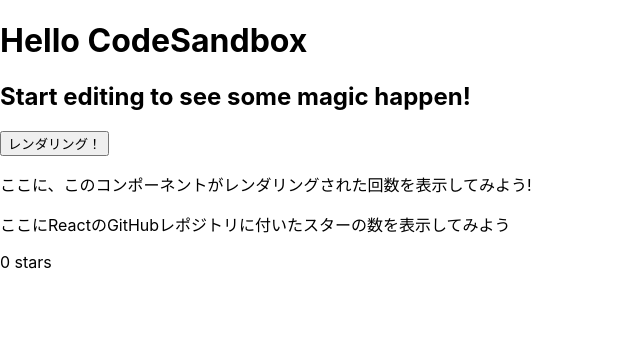
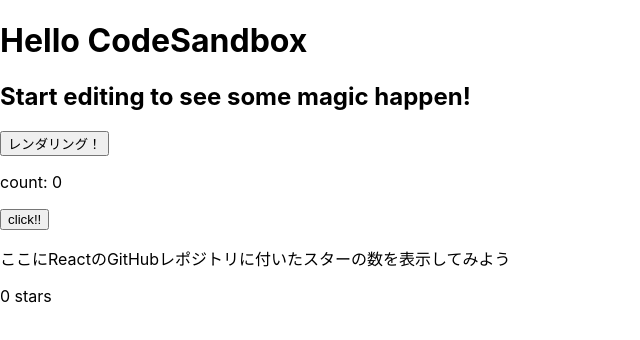
Before and after one commit to kooooichi24/use-effect-demo, a Next.js app: page / in a window 1280 px wide. Shown: the top 340 px of the page, without its empty margins (0-640 px from the left). Built offline with nearby package versions, Linux system fonts and the light colour scheme.

Commit message:
add sample code for useEffect quiz

```diff
--- a/src/components/SomeComponent.tsx
+++ b/src/components/SomeComponent.tsx
@@ -1,7 +1,15 @@
-type SomeComponentProps = {
-  someFlag: boolean
+import { useEffect, useState } from 'react'
+
+export const SomeComponent = () => {
+  const [count, setCount] = useState(0)
+  useEffect(() => {
+    document.title = `title ${Math.random()}`
+  })
+
+  return (
+    <div>
+      <p>count: {count}</p>
+      <button onClick={() => setCount((prev) => prev + 1)}>click!!</button>
+    </div>
+  )
 }
-
-export const SomeComponent = ({ someFlag }: SomeComponentProps) => {
-  return <p>ここに、このコンポーネントがレンダリングされた回数を表示してみよう!</p>
-}
--- a/src/pages/index.tsx
+++ b/src/pages/index.tsx
@@ -5,14 +5,14 @@
 
 const Home: NextPage = () => {
   // 強制的にSomeComponentをレンダリングさせるためのフラグ
-  const [flag, setFlag] = useState(false)
+  const [_, setFlag] = useState(false)
 
   return (
     <div className="App">
       <h1>Hello CodeSandbox</h1>
       <h2>Start editing to see some magic happen!</h2>
       <button onClick={() => setFlag((flag) => !flag)}>レンダリング！</button>
-      <SomeComponent someFlag={flag} />
+      <SomeComponent />
       <FetchComponent />
     </div>
   )
```
